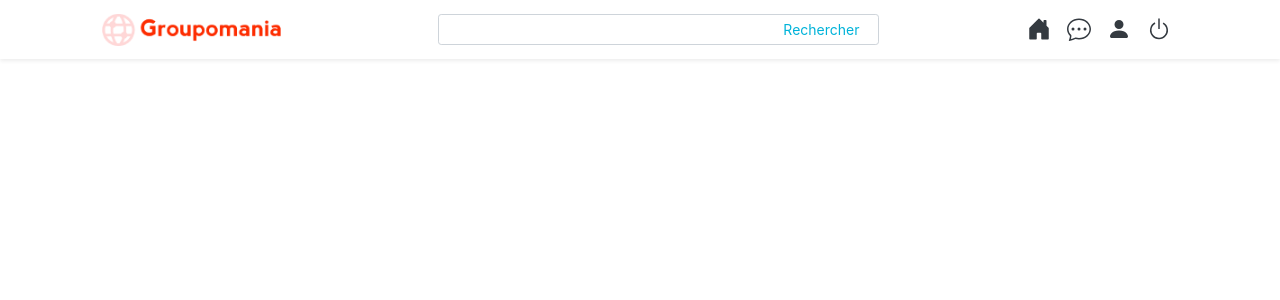
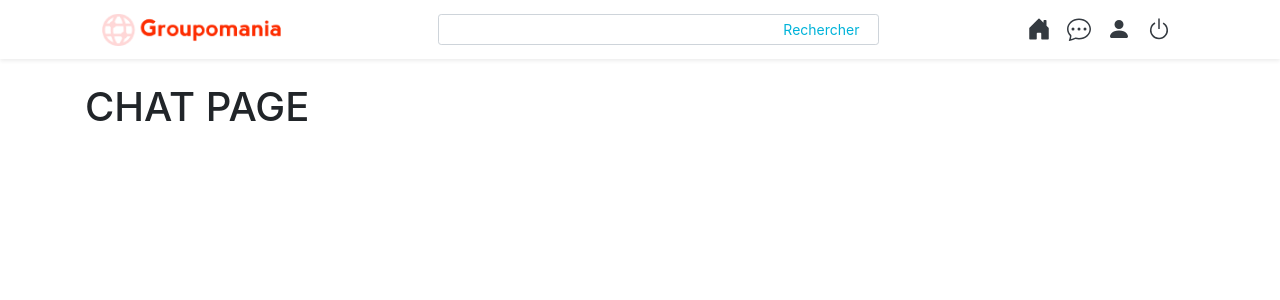
Before and after one commit to dimitriobin/P07-Groupomania, a Vue app in the folder front_end/: page /chat in a window 1280 px wide. Shown: the top 300 px of the page. Built offline with nearby package versions, Linux system fonts and the light colour scheme; sample sign-in values are in the browser's storage.

Commit message:
create Chat view in the router

```diff
--- a/front_end/src/components/Header/Navbar.vue
+++ b/front_end/src/components/Header/Navbar.vue
@@ -16,7 +16,7 @@
           <b-nav-item to="/">
             <b-icon icon="house-door-fill" variant="dark" font-scale="1.5"></b-icon>
           </b-nav-item>
-          <b-nav-item>
+          <b-nav-item to="/chat">
             <b-icon icon="chat-dots" variant="dark" font-scale="1.5"></b-icon>
           </b-nav-item>
           <b-nav-item-dropdown
--- a/front_end/src/router/index.js
+++ b/front_end/src/router/index.js
@@ -34,6 +34,14 @@ const routes = [
     // which is lazy-loaded when the route is visited.
     component: () => import(/* webpackChunkName: "about" */ '../views/Register.vue'),
   },
+  {
+    path: '/chat',
+    name: 'Chat',
+    // route level code-splitting
+    // this generates a separate chunk (about.[hash].js) for this route
+    // which is lazy-loaded when the route is visited.
+    component: () => import(/* webpackChunkName: "about" */ '../views/Chat.vue'),
+  },
 ];
 
 const router = new VueRouter({
--- /dev/null
+++ b/front_end/src/views/Chat.vue
@@ -0,0 +1,15 @@
+<template>
+  <main id ="chat">
+    <h1>CHAT PAGE</h1>
+  </main>
+</template>
+
+<script>
+export default {
+  name: 'Chat',
+};
+</script>
+
+<style>
+
+</style>
```
